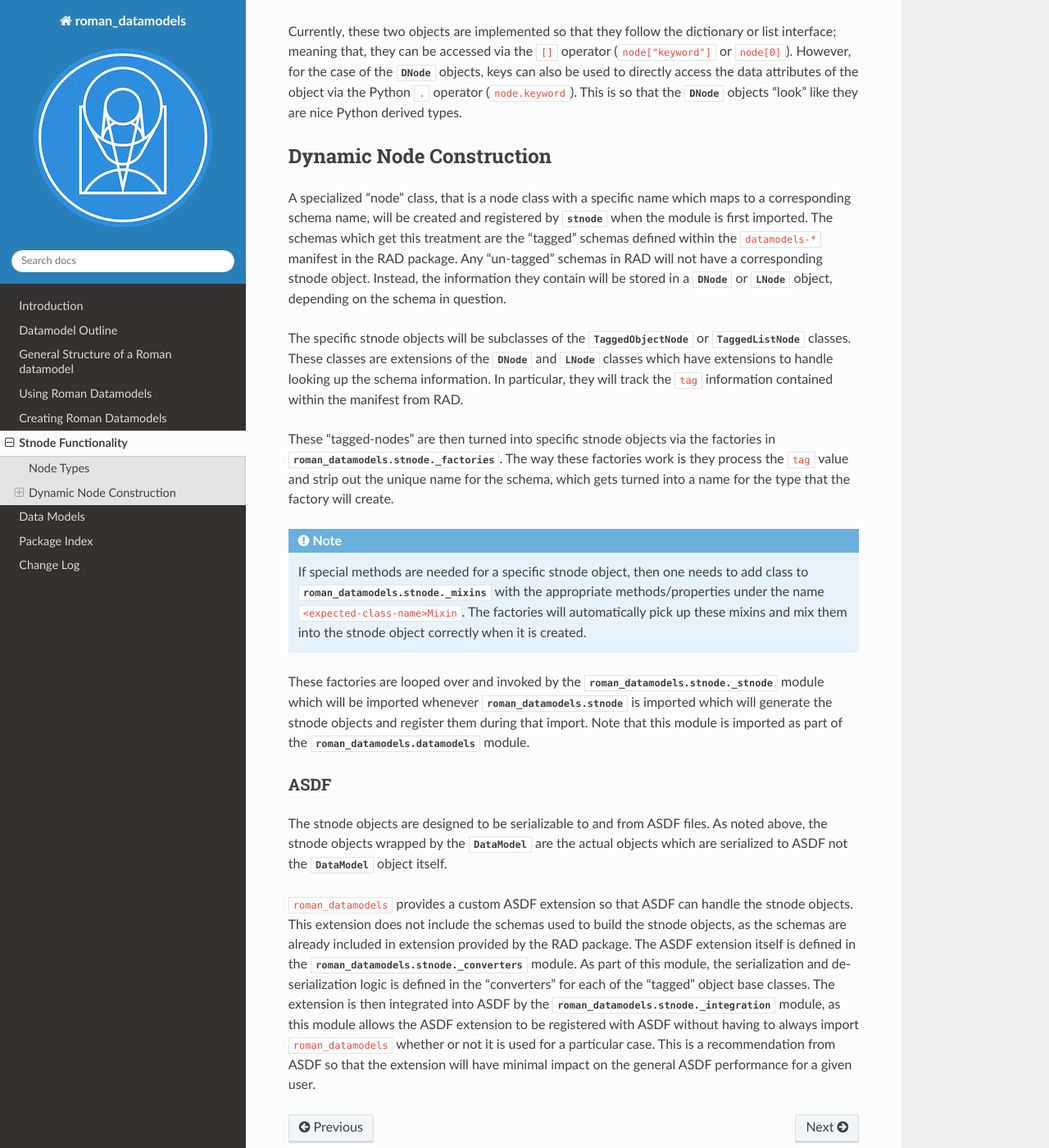
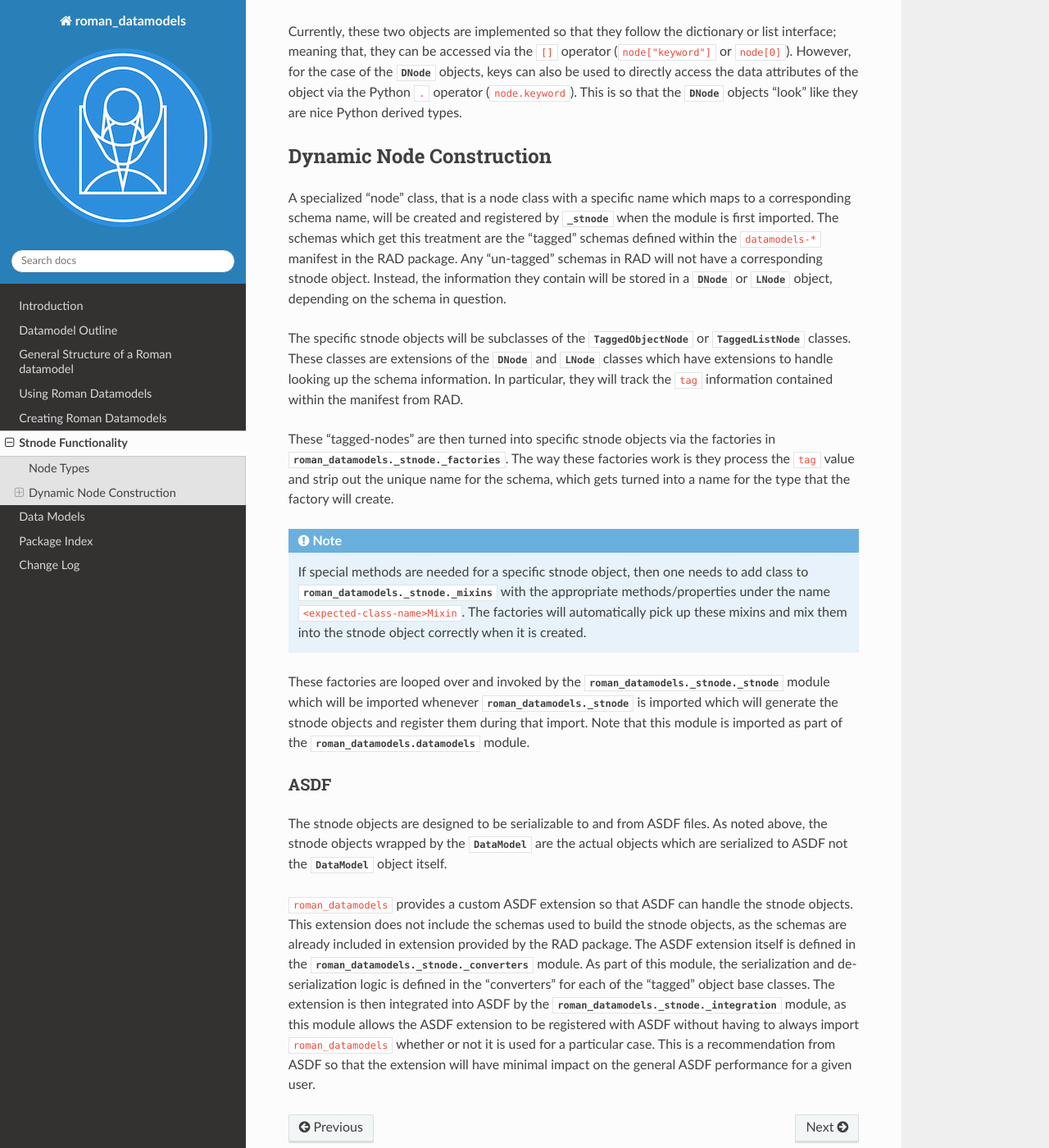
Before and after one commit to spacetelescope/roman_datamodels, a Sphinx documentation site: the page built from docs/roman_datamodels/datamodels/stnode.rst, in a window 1280 px wide and 1400 px high, scrolled down 408 px. Shown: the whole window at 82% size. Built offline with Sphinx 7.4.7 and the Read the Docs theme 3.1.0, drawn with Linux system fonts in a browser that asks for light colours; formulas are drawn with MathJax 3; the version number could not be read and is left out.

Commit message:
Fix docs

```diff
--- a/docs/roman_datamodels/datamodels/creating_datamodels.rst
+++ b/docs/roman_datamodels/datamodels/creating_datamodels.rst
@@ -43,10 +43,10 @@ DataModel.__init__
 ..................
 
 ``DataModel.__init__`` constructs a new datamodel which optionally
-contains the provided `roman_datamodels.stnode.TaggedObjectNode`. This is used when
+contains the provided `roman_datamodels._stnode.TaggedObjectNode`. This is used when
 `roman_datamodels.datamodels.open` constructs a new datamodel
 from an ASDF file which contains the serialized contents of the
-`roman_datamodels.stnode.TaggedObjectNode`. However this is less useful for pipeline
+`roman_datamodels._stnode.TaggedObjectNode`. However this is less useful for pipeline
 and/or test code where no node contents are available as the
 produced datamodel will be invalid since it lacks all required
 attributes.
--- a/docs/roman_datamodels/datamodels/developer_api.rst
+++ b/docs/roman_datamodels/datamodels/developer_api.rst
@@ -4,9 +4,6 @@ Developer API
 
 .. automodapi:: roman_datamodels.datamodels
 
-..
-    The converters are not documented because of https://github.com/asdf-format/asdf/issues/1565
-
-.. automodapi:: roman_datamodels.stnode
+.. automodapi:: roman_datamodels._stnode
 
 .. automodapi:: roman_datamodels.table_definitions
--- a/docs/roman_datamodels/datamodels/stnode.rst
+++ b/docs/roman_datamodels/datamodels/stnode.rst
@@ -5,7 +5,7 @@ As seen throughout :ref:`using-datamodels`, "node" objects are used to actually
 handle and store the data for a datamodel. Indeed, if one opens an ASDF file
 with a roman datamodel directly with `asdf.open` instead of
 `roman_datamodels.datamodels.open`, the resulting object stored under the
-``roman`` attribute will be a specialized `~roman_datamodels.stnode.DNode` object rather
+``roman`` attribute will be a specialized `~roman_datamodels._stnode.DNode` object rather
 than a `~roman_datamodels.datamodels.DataModel` object. Thus the stnode, "node"
 objects form the data storage and manipulation backbone of the roman datamodels.
 
@@ -13,16 +13,16 @@ objects form the data storage and manipulation backbone of the roman datamodels.
 Node Types
 **********
 
-There are two main container node types `~roman_datamodels.stnode.DNode` and
-`~roman_datamodels.stnode.LNode` which correspond to "dictionary" and
+There are two main container node types `~roman_datamodels._stnode.DNode` and
+`~roman_datamodels._stnode.LNode` which correspond to "dictionary" and
 "list"-like data structures, respectively.
 
 Currently, these two objects are implemented so that they follow the
 dictionary or list interface; meaning that, they can be accessed via the ``[]``
 operator (``node["keyword"]`` or ``node[0]``). However, for the case of the
-`~roman_datamodels.stnode.DNode` objects, keys can also be used to directly
+`~roman_datamodels._stnode.DNode` objects, keys can also be used to directly
 access the data attributes of the object via the Python ``.`` operator
-(``node.keyword``). This is so that the `~roman_datamodels.stnode.DNode`
+(``node.keyword``). This is so that the `~roman_datamodels._stnode.DNode`
 objects "look" like they are nice Python derived types.
 
 
@@ -31,37 +31,37 @@ Dynamic Node Construction
 
 A specialized "node" class, that is a node class with a specific name which maps
 to a corresponding schema name, will be created and registered by
-`~roman_datamodels.stnode` when the module is first imported. The schemas which
+`~roman_datamodels._stnode` when the module is first imported. The schemas which
 get this treatment are the "tagged" schemas defined within the ``datamodels-*``
 manifest in the RAD package. Any "un-tagged" schemas in RAD will not have a
 corresponding stnode object. Instead, the information they contain will be
-stored in a `~roman_datamodels.stnode.DNode` or `~roman_datamodels.stnode.LNode`
+stored in a `~roman_datamodels._stnode.DNode` or `~roman_datamodels._stnode.LNode`
 object, depending on the schema in question.
 
 The specific stnode objects will be subclasses of the
-`~roman_datamodels.stnode.TaggedObjectNode` or
-`~roman_datamodels.stnode.TaggedListNode` classes. These classes are extensions
-of the `~roman_datamodels.stnode.DNode` and `~roman_datamodels.stnode.LNode`
+`~roman_datamodels._stnode.TaggedObjectNode` or
+`~roman_datamodels._stnode.TaggedListNode` classes. These classes are extensions
+of the `~roman_datamodels._stnode.DNode` and `~roman_datamodels._stnode.LNode`
 classes which have extensions to handle looking up the schema information.
 In particular, they will track the ``tag`` information
 contained within the manifest from RAD.
 
 These "tagged-nodes" are then turned into specific stnode objects via the
-factories in `roman_datamodels.stnode._factories`. The way these factories work
+factories in `roman_datamodels._stnode._factories`. The way these factories work
 is they process the ``tag`` value and strip out the unique name for the schema,
 which gets turned into a name for the type that the factory will create.
 
 .. note::
 
     If special methods are needed for a specific stnode object, then one needs
-    to add class to `roman_datamodels.stnode._mixins` with the appropriate
+    to add class to `roman_datamodels._stnode._mixins` with the appropriate
     methods/properties under the name ``<expected-class-name>Mixin``. The
     factories will automatically pick up these mixins and mix them into the
     stnode object correctly when it is created.
 
 These factories are looped over and invoked by the
-`roman_datamodels.stnode._stnode` module which will be imported whenever
-`roman_datamodels.stnode` is imported which will generate the stnode objects and
+`roman_datamodels._stnode._stnode` module which will be imported whenever
+`roman_datamodels._stnode` is imported which will generate the stnode objects and
 register them during that import. Note that this module is imported as part of
 the `roman_datamodels.datamodels` module.
 
@@ -79,10 +79,10 @@ itself.
 the stnode objects. This extension does not include the schemas used to build
 the stnode objects, as the schemas are already included in extension provided by
 the RAD package. The ASDF extension itself is defined in the
-`roman_datamodels.stnode._converters` module. As part of this module, the
+`roman_datamodels._stnode._converters` module. As part of this module, the
 serialization and de-serialization logic is defined in the "converters" for each
 of the "tagged" object base classes. The extension is then integrated into
-ASDF by the `roman_datamodels.stnode._integration` module, as this module allows
+ASDF by the `roman_datamodels._stnode._integration` module, as this module allows
 the ASDF extension to be registered with ASDF without having to always import
 ``roman_datamodels`` whether or not it is used for a particular case. This is
 a recommendation from ASDF so that the extension will have minimal impact on the
```
Also changed, not shown: 1 other file.
